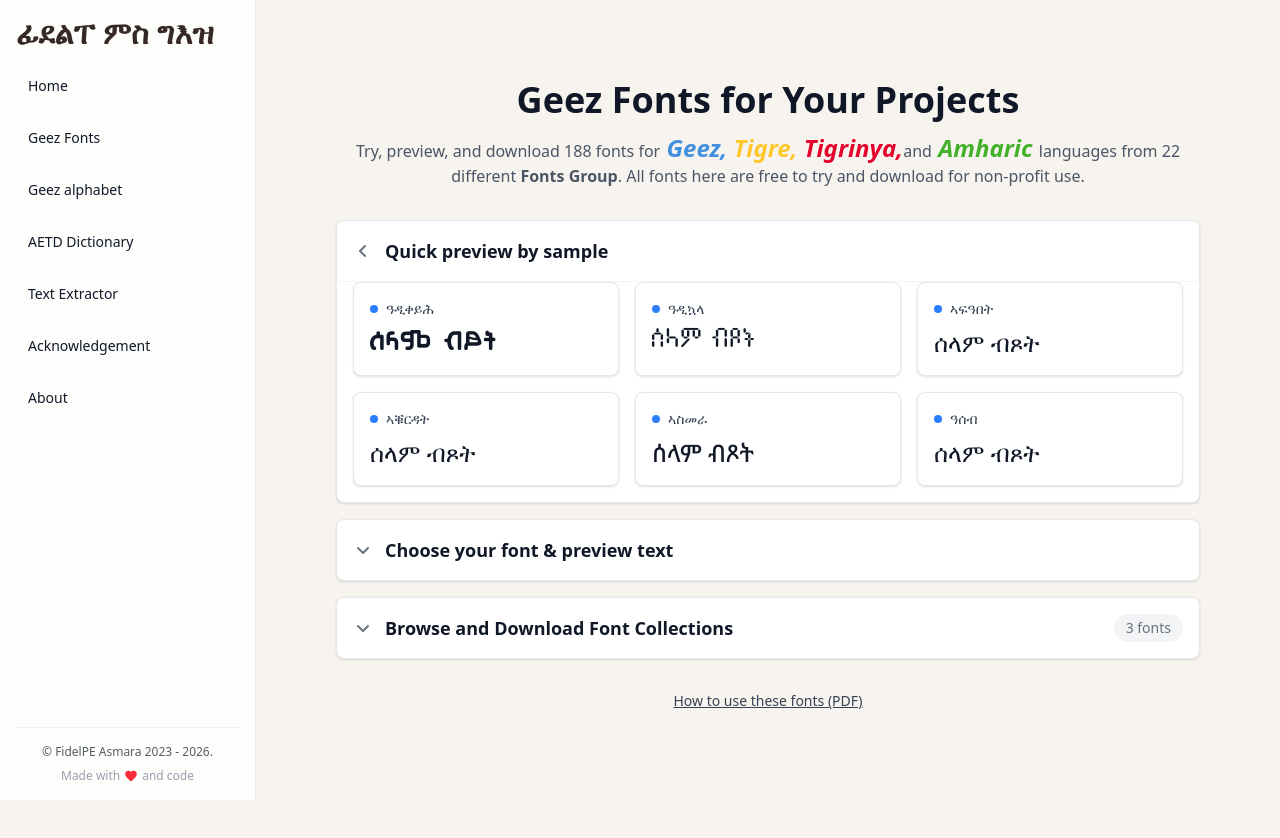
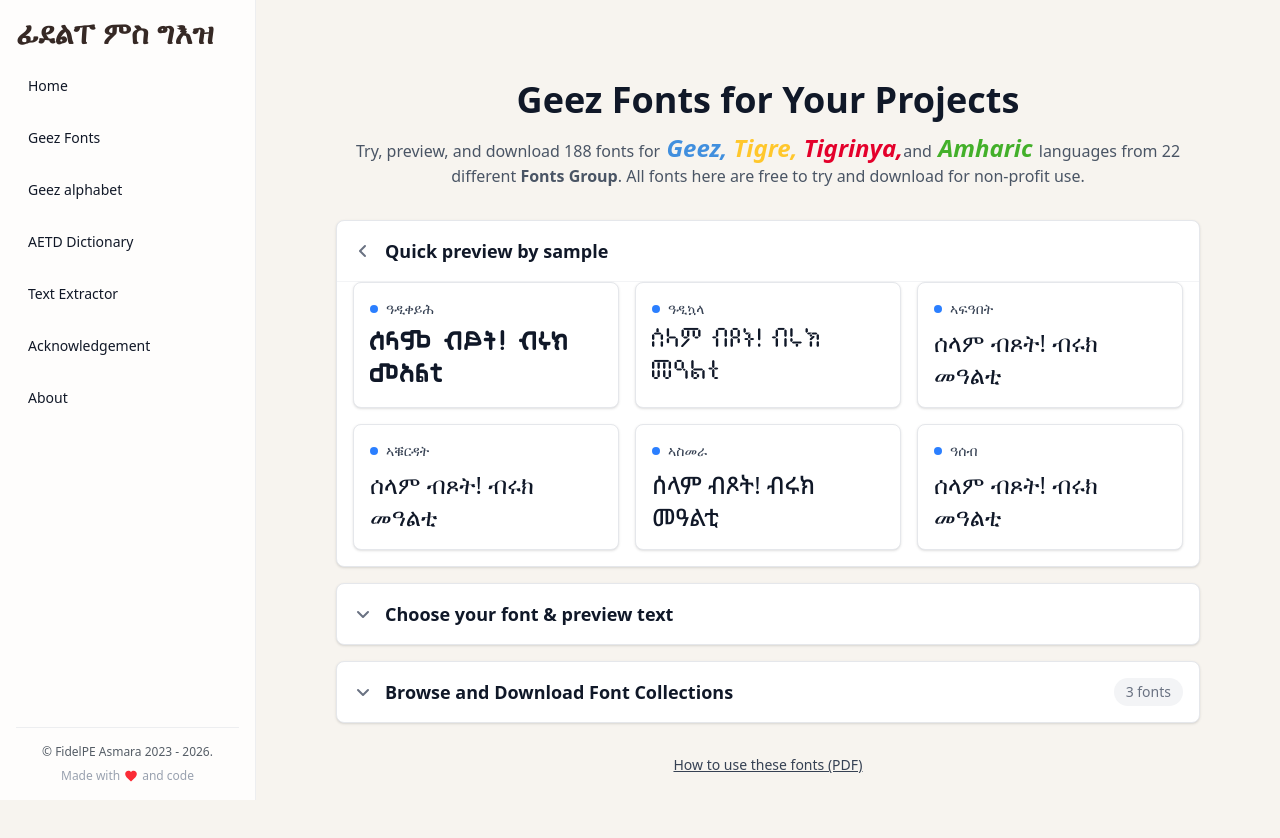
Before and after one commit to Teclit/fidelpe, a Next.js app: page /fonts in a window 1280 px wide. Shown: the top 838 px of the page. Before the commit the page ends 800 px from the top, so only its background shows below. Built offline with nearby package versions, Linux system fonts and the light colour scheme; a web font is replaced by a local one.

Commit message:
fix: update preview text in FontsDemo component for consistency

```diff
--- a/src/components/FontsDemo.tsx
+++ b/src/components/FontsDemo.tsx
@@ -24,7 +24,7 @@ export default function FontsDemo() {
   const [cityMap, setCityMap] = useState<CityMap>({});
   const [selectedCity, setSelectedCity] = useState<string>("");
   const [selectedFont, setSelectedFont] = useState<string>("");
-  const [previewText, setPreviewText] = useState<string>("ሰላም ብጾት");
+  const [previewText, setPreviewText] = useState<string>("ሰላም ብጾት! ብሩክ መዓልቲ");
   const [loading, setLoading] = useState<boolean>(true);
   const [error, setError] = useState<string>("");
   const [openAccordions, setOpenAccordions] = useState<Record<string, boolean>>(
@@ -410,7 +410,9 @@ export default function FontsDemo() {
                   id="textInput"
                   type="text"
                   value={previewText}
-                  onChange={(e) => setPreviewText(e.target.value || "ሰላም ብጾት")}
+                  onChange={(e) =>
+                    setPreviewText(e.target.value || "ሰላም ብጾት! ብሩክ መዓልቲ")
+                  }
                   className="w-full px-3 py-2 border border-gray-300 rounded-md shadow-sm focus:outline-none focus:ring-2 focus:ring-blue-500 focus:border-blue-500"
                 />
               </div>
```
